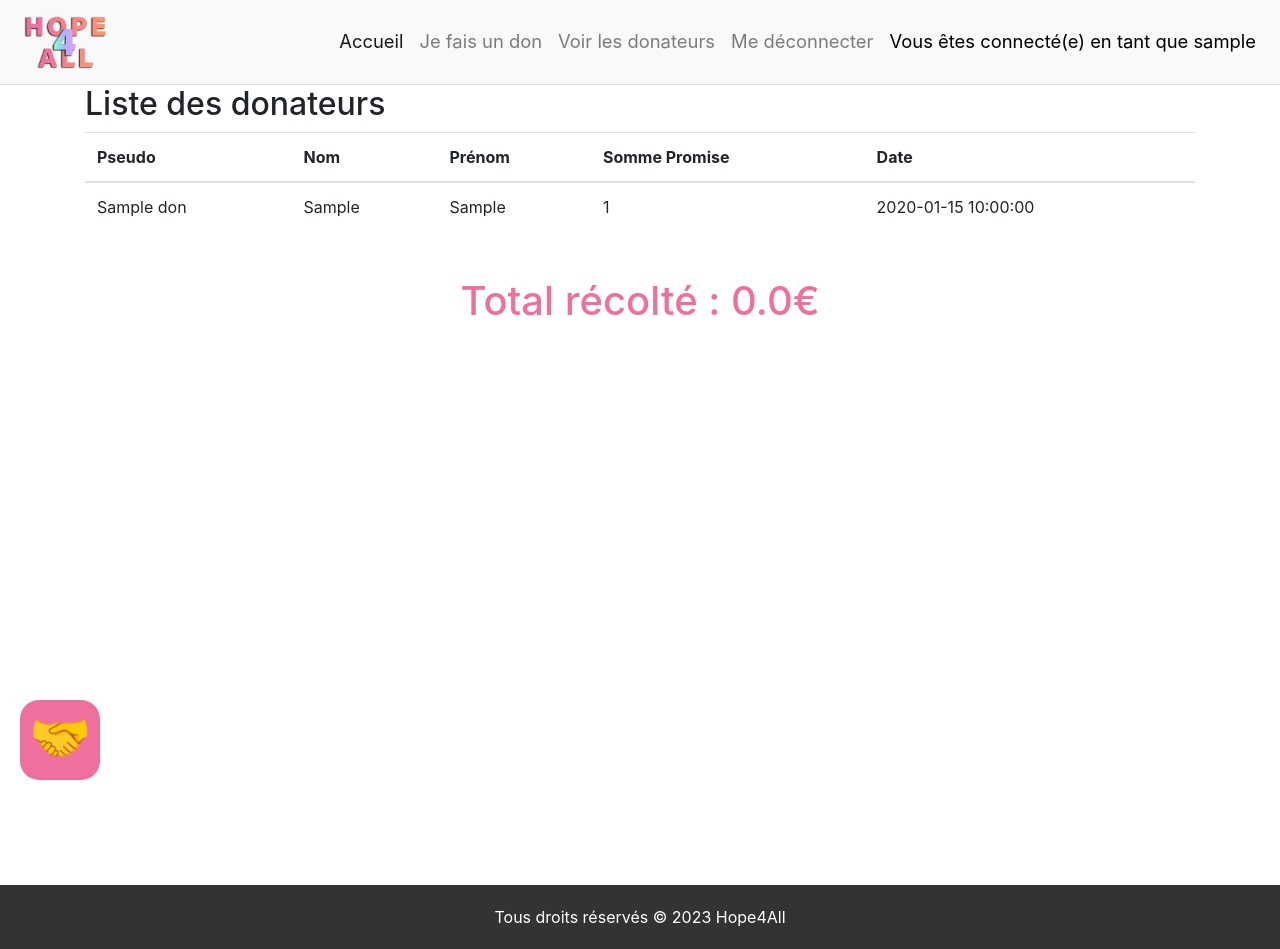
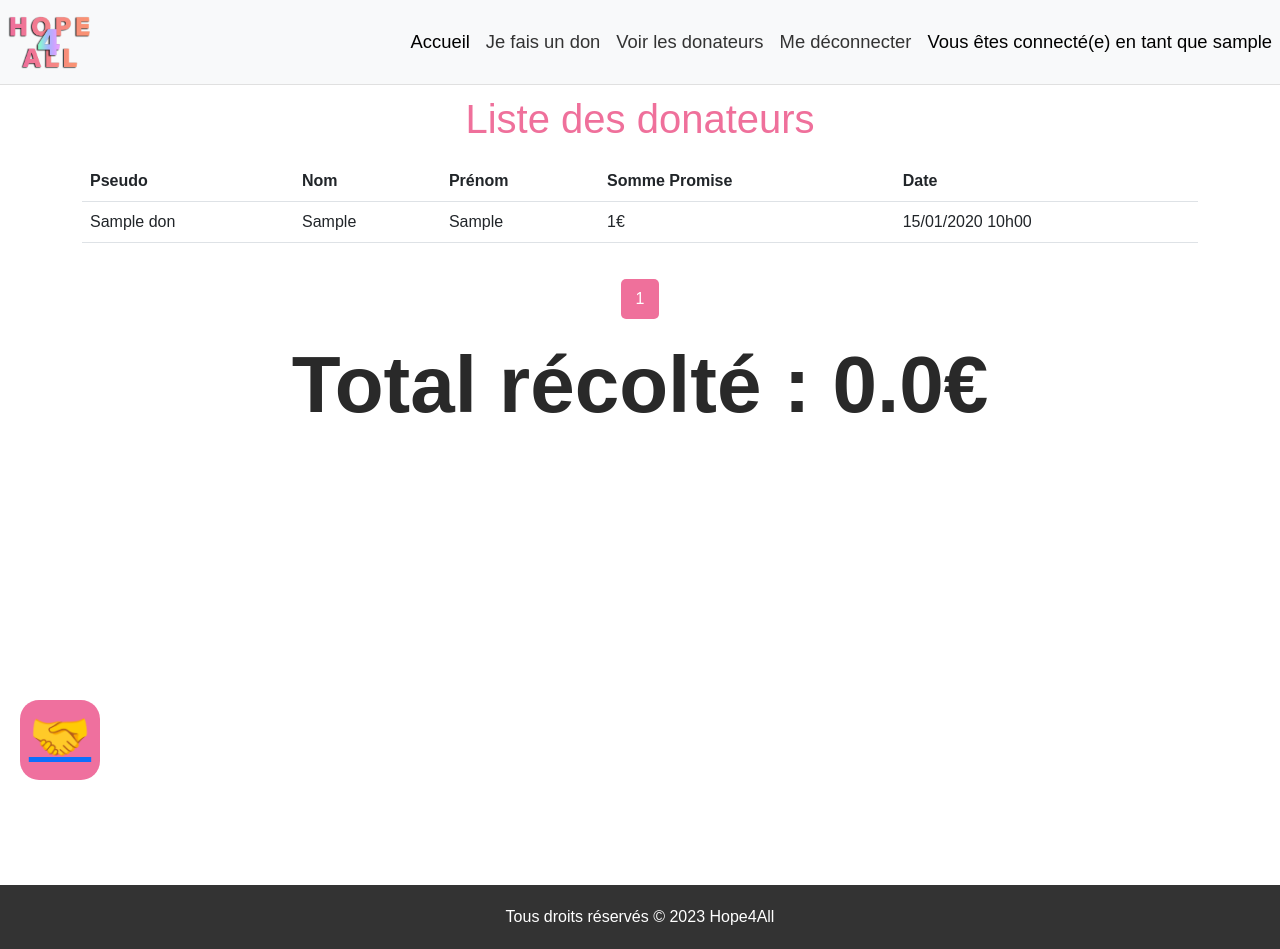
Before and after one commit to YannQgn/projet_don, a Flask app: page /donations in a window 1280 px wide. Run offline with Flask 3, Linux system fonts and the light colour scheme; the visitor is signed in with stand-in values (Sample User, id 1); tables that the repository leaves empty or names only in its code hold one stand-in row (values such as "Sample post"); some libraries are stand-ins or nearby versions.

Commit message:
oubli de push

```diff
--- a/app.py
+++ b/app.py
@@ -2,6 +2,7 @@ from flask import Flask, render_template, request, redirect, url_for, session, f
 from flask_mysqldb import MySQL
 import MySQLdb.cursors
 import data
+
 
 app = Flask(__name__)
 
--- a/static/style.css
+++ b/static/style.css
@@ -12,6 +12,11 @@
 
 html {
     scrollbar-color: #ef709b #fa9372;
+}
+
+body {
+    font-family: 'Montserrat', sans-serif;
+    font-weight: 500;
 }
 
 h1 {
@@ -359,3 +364,96 @@ h1 {
     text-decoration: none;
     color: white;
 }
+
+.dark_color {
+    color: #292929;
+}
+
+.total_don {
+    font-size: 80px;
+    font-weight: 900;
+    margin: 1rem 0 3rem 0;
+    line-height: 1;
+}
+
+.nav-link:not(.no_after) {
+    position: relative;
+}
+
+.nav-link:not(.no_after):after,
+.nav-link:not(.no_after):focus:after,
+.nav-link:not(.no_after):hover:after {
+    opacity: 1;
+}
+
+@media (min-width: 1025px) {
+    .nav-link:not(.no_after):after {
+        bottom: 0;
+        right: 16px;
+        height: 4px;
+        width: calc(100% - 32px);
+    }
+}
+
+.nav-link:not(.no_after):after {
+    content: "";
+    position: absolute;
+    background-color: #fa9372;
+    opacity: 0;
+    border-radius: 8px;
+    bottom: -10px;
+    right: 0;
+    height: 5px;
+    width: 100%;
+    transition: opacity .15s ease-out;
+}
+
+*,
+:after,
+:before {
+    box-sizing: border-box;
+    border: 0 solid;
+}
+
+.btn_rose {
+    color: #fff;
+    border-color: #ef709b;
+    background-color: #ef709b;
+}
+
+.btn_rose:hover {
+    color: #fff;
+    border-color: #e4497d;
+    background-color: #e4497d;
+}
+
+@media (max-width: 978px) {
+    .nav-link {
+        font-size: 14px !important;
+    }
+}
+
+@media (max-width: 830px) {
+    .nav-link {
+        font-size: 12px !important;
+    }
+}
+
+@media (max-width: 768px) {
+    .navbar {
+        display: flex;
+        justify-content: space-around !important;
+    }
+
+    .nav-link:not(.no_after):after {
+        bottom: -2px !important;
+    }
+
+    .navbar-nav {
+        align-items: center !important;
+    }
+
+    .nav-link {
+        font-size: 1.15rem !important;
+    }
+}
--- a/templates/base.html
+++ b/templates/base.html
@@ -1,13 +1,12 @@
 <!doctype html>
 <html lang="en">
 
-<head> <!-- Required meta tags -->
+<head>
     <meta charset="utf-8">
+    <meta name="viewport" content="width=device-width, initial-scale=1, shrink-to-fit=no">
+    <link href="https://cdn.jsdelivr.net/npm/bootstrap@5.3.0/dist/css/bootstrap.min.css" rel="stylesheet">
+    <link rel="icon" type="image/png" href="{{ url_for('static', filename= 'h4a.png') }}" />
     <link rel="stylesheet" href="{{ url_for('static', filename= 'style.css') }}">
-    <link rel="icon" type="image/png" href="{{ url_for('static', filename= 'h4a.png') }}" />
-    <meta name="viewport" content="width=device-width, initial-scale=1, shrink-to-fit=no"> <!-- Bootstrap CSS -->
-    <link rel="stylesheet" href="https://stackpath.bootstrapcdn.com/bootstrap/4.3.1/css/bootstrap.min.css "
-        integrity="sha384- ggOyR0iXCbMQv3Xipma34MD+dH/1fQ784/j6cY/iJTQUOhcWr7x9JvoRxT2MZw1T" crossorigin="anonymous">
     <link rel="stylesheet" href="{{ url_for('static', filename= 'footer.css') }}">
     <title>{% block title %} {% endblock %}</title>
     <style>
@@ -63,12 +62,26 @@
 </head>
 
 <body>
-    <nav class="navbar navbar-expand-md navbar-light bg-light"> <a class="navbar-brand"
-            href="{{ url_for('index')}}"><img class="logo"
+    <script src="https://code.jquery.com/jquery-3.5.1.slim.min.js"></script>
+    <script src="https://cdn.jsdelivr.net/npm/@popperjs/core@2.9.1/dist/umd/popper.min.js"></script>
+    <script src="https://cdn.jsdelivr.net/npm/bootstrap@5.3.0/dist/js/bootstrap.bundle.min.js"></script>
+    <script>
+        $(document).ready(function () {
+            $(".navbar-toggler").on("click", function () {
+                $(".navbar-collapse").toggleClass("show");
+            });
+            $(".navbar-nav .nav-link").on("click", function () {
+                $(".navbar-collapse").removeClass("show");
+            });
+        });
+    </script>
+    <nav class="navbar navbar-expand-md navbar-light bg-light">
+        <a class="navbar-brand" href="{{ url_for('index')}}"><img class="logo"
                 src="{{ url_for('static', filename= 'hope4all full no bg.png') }}" alt=""></a>
-        <button class="navbar-toggler" type="button" data-toggle="collapse" data- target="#navbarNav"
-            aria-controls="navbarNav" aria-expanded="false" aria- label="Toggle navigation"> <span
-                class="navbar-toggler-icon"></span> </button>
+        <button class="navbar-toggler" type="button" data-toggle="collapse" data-target="#navbarNav"
+            aria-controls="navbarNav" aria-expanded="false" aria-label="Toggle navigation">
+            <span class="navbar-toggler-icon"></span>
+        </button>
         <div class="collapse navbar-collapse" id="navbarNav">
             <ul class="navbar-nav">
                 <li class="nav-item active"> <a class="nav-link" href="{{url_for('index')}}">Accueil</a> </li>
@@ -78,7 +91,8 @@
                 </li>
                 <li class="nav-item"> <a class="nav-link" href="{{url_for('logout')}}">Me déconnecter</a>
                 </li>
-                <li class="nav-item"><a class="nav-link" href="#" style="color:black">Vous êtes connecté(e) en tant que
+                <li class="nav-item"><a class="nav-link no_after" href="#" style="color:black">Vous êtes connecté(e) en
+                        tant que
                         {{
                         session['username'] }}</a>
                 </li>
@@ -119,13 +133,9 @@
             toastElement.classList.add('toast');
             toastElement.innerText = message;
             document.body.appendChild(toastElement);
-
-            // Update the message with time remaining
             const timeRemainingElement = document.createElement('span');
             timeRemainingElement.innerText = `${duration / 1000}s`;
             toastElement.appendChild(timeRemainingElement);
-
-            // Update the time remaining every second
             const intervalId = setInterval(() => {
                 duration -= 1000;
                 timeRemainingElement.innerText = ` ${duration / 1000}s`;
@@ -143,19 +153,9 @@
         const message = `Merci à ${dernierDon.prenom} ${dernierDon.nom} pour son don de ${dernierDon.somme_promise}€ à ${heurePromesse}h${minutes} ❤️`;
         const duration = 5000;
         showToast(message, duration);
-
-    </script>
     </script>
     {% extends 'footer.html' %}
-    <script src=https://code.jquery.com/jquery-3.3.1.slim.min.js
-        integrity="sha384 q8i/X+965DzO0rT7abK41JStQIAqVgRVzpbzo5smXKp4YfRvH+8abtTE1Pi6jizo"
-        crossorigin="anonymous"></script>
-    <script src=https://cdnjs.cloudflare.com/ajax/libs/popper.js/1.14.7/umd/popper.min.js
-        integrity="sha384 UO2eT0CpHqdSJQ6hJty5KVphtPhzWj9WO1clHTMGa3JDZwrnQq4sF86dIHNDz0W1"
-        crossorigin="anonymous"></script>
-    <script src=https://stackpath.bootstrapcdn.com/bootstrap/4.3.1/js/bootstrap.min.js
-        integrity="sha384 JjSmVgyd0p3pXB1rRibZUAYoIIy6OrQ6VrjIEaFf/nJGzIxFDsf4x0xIM+B07jRM"
-        crossorigin="anonymous"></script>
+
 </body>
 
 </html>
--- a/templates/donation.html
+++ b/templates/donation.html
@@ -5,7 +5,7 @@
         <tr>
             {% if don['pseudo'] %}
             <th>Pseudo</th>
-            <th></th> {# Ajoutez une cellule vide pour le prénom #}
+            <th></th> {# Ajoute une cellule vide pour le prénom #}
             {% else %}
             <th>Nom</th>
             <th>Prénom</th>
@@ -18,7 +18,7 @@
         <tr>
             {% if don['pseudo'] %}
             <td>{{ don['pseudo'] }}</td>
-            <td></td> {# Ajoutez une cellule vide pour le prénom #}
+            <td></td> {# Ajoute une cellule vide pour le prénom #}
             {% else %}
             <td>{{ don['nom'] }}</td>
             <td>{{ don['prenom'] }}</td>
--- a/templates/new_donation.html
+++ b/templates/new_donation.html
@@ -34,6 +34,6 @@
         <input type="checkbox" name="conditions" id="conditions" required>
         <label for="conditions">J'ai pris connaissance des <a href="{{ url_for('conditions') }}">conditions</a></label>
     </div>
-    <div class="form-group"> <button type="submit" class="btn btn-primary">Submit</button> </div>
+    <div class="form-group"> <button type="submit" class="btn btn_rose">Soumettre</button> </div>
 </form>
 {% endblock %}
--- a/templates/user_donations.html
+++ b/templates/user_donations.html
@@ -1,7 +1,7 @@
 {% extends 'base.html' %}
 
 {% block content %}
-<h2>Liste des donateurs</h2>
+<h1>{% block title %} Liste des donateurs {% endblock %}</h1>
 <div class="table-wrapper" style=" max-height: 500px; overflow-y: auto;">
     <table class="table">
         <thead>
@@ -23,17 +23,17 @@
                 {% endif %}
                 <td>{{ don['nom'] }}</td>
                 <td>{{ don['prenom'] }}</td>
-                <td>{{ don['somme_promise'] }}</td>
-                <td>{{ don['date_promesse'] }}</td>
+                <td>{{ don['somme_promise'] }}€</td>
+                <td>{{ don['date_promesse'].strftime('%d/%m/%Y %Hh%M') }}</td>
             </tr>
             {% endfor %}
         </tbody>
     </table>
 </div>
 <div class="pagination">
-    {% for page_num in range(1, total_entries // items_par_page + 1) %}
+    {% for page_num in range(1, total_entries // items_par_page + 2) %}
     <a href="{{ url_for('donations', page=page_num) }}">{{ page_num }}</a>
     {% endfor %}
 </div>
-<h1>Total récolté : {{total}}€</h1>
+<h1 class="total_don dark_color">Total récolté : {{total}}€</h1>
 {% endblock %}
```
Also changed, not shown: templates/admin_donations.html (+5 -5 lines).
